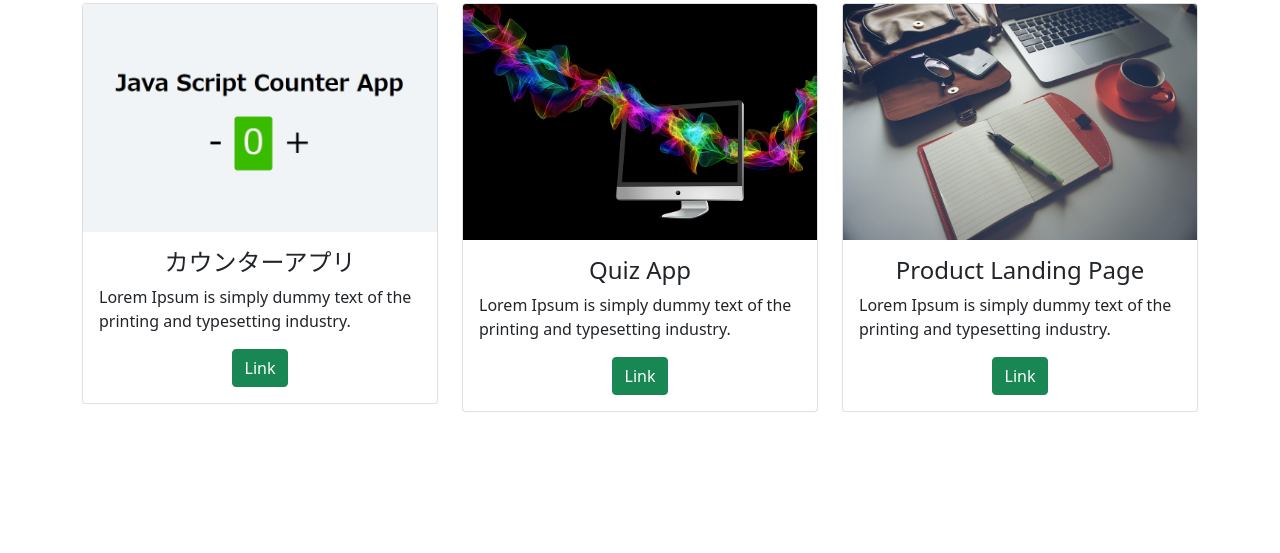
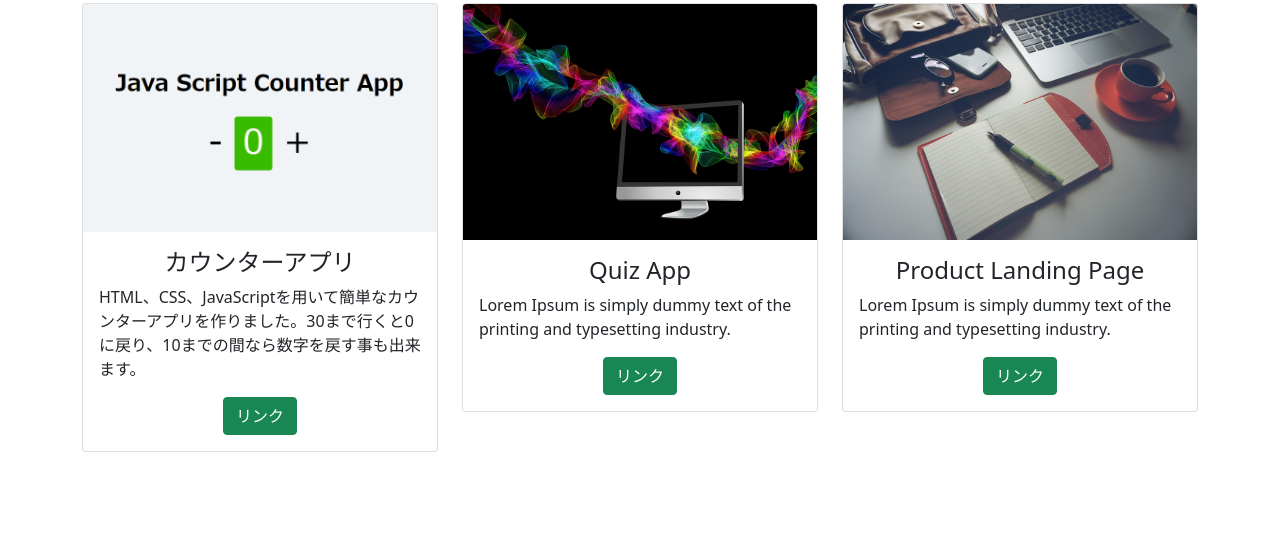
Before and after one commit to tacefron/taceforn.github.io, a plain HTML site: page index.html in a window 1280 px wide. Shown: the part 2117-2670 px from the top of the page. Drawn offline with nearby package versions, Linux system fonts and the light colour scheme.

Commit message:
Add files via upload

```diff
--- a/counterApp/script.js
+++ b/counterApp/script.js
@@ -44,7 +44,7 @@ console.log(add, subract);
 add.addEventListener("click", function () {
     let output = document.querySelector("#output");
     let result = Number (output.innerText) + 1;  //Numberを使わないとおかしくなる。
-    if (result > 10) {
+    if (result > 30) {
         result = 0;
       }
     output.innerText = result;
--- a/index.html
+++ b/index.html
@@ -212,9 +212,10 @@
                     <img class="card-img-top" src="images/counter.png" alt="Card image" style="width:100%">
                     <div class="card-body">
                         <h4 class="card-title">カウンターアプリ</h4>
-                        <p class="card-text">Lorem Ipsum is simply dummy text of the printing and typesetting industry.</p>
+                        <p class="card-text">HTML、CSS、JavaScriptを用いて簡単なカウンターアプリを作りました。30まで行くと0に戻り、10までの間なら数字を戻す事も出来ます。</p>
                         <div class="text-center">
-                            <a href="counterApp/index.html" class="btn btn-success">Link</a>
+                            <a href="counterApp/index.html" class="btn btn-success">リンク</a>
+
                         </div>
                     </div>
                 </div>
@@ -227,7 +228,7 @@
                         <h4 class="card-title">Quiz App</h4>
                         <p class="card-text">Lorem Ipsum is simply dummy text of the printing and typesetting industry.</p>
                         <div class="text-center">
-                            <a href="#" class="btn btn-success">Link</a>
+                            <a href="#" class="btn btn-success">リンク</a>
                         </div>
                     </div>
                 </div>
@@ -240,7 +241,7 @@
                         <h4 class="card-title">Product Landing Page</h4>
                         <p class="card-text">Lorem Ipsum is simply dummy text of the printing and typesetting industry.</p>
                         <div class="text-center">
-                            <a href="#" class="btn btn-success">Link</a>
+                            <a href="#" class="btn btn-success">リンク</a>
                         </div>
                     </div>
                 </div>
```
Also changed, not shown: counterApp/index.html (+1 -0 lines), 1 other file.
